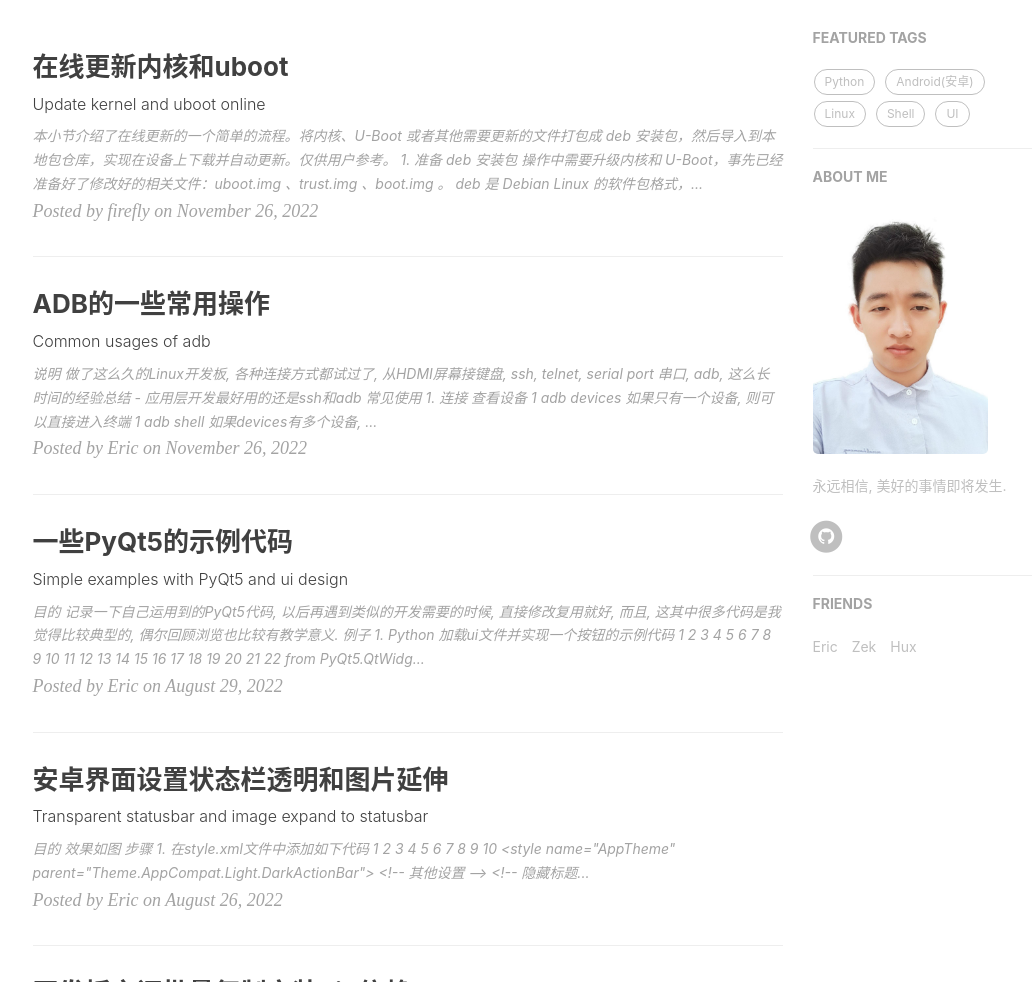
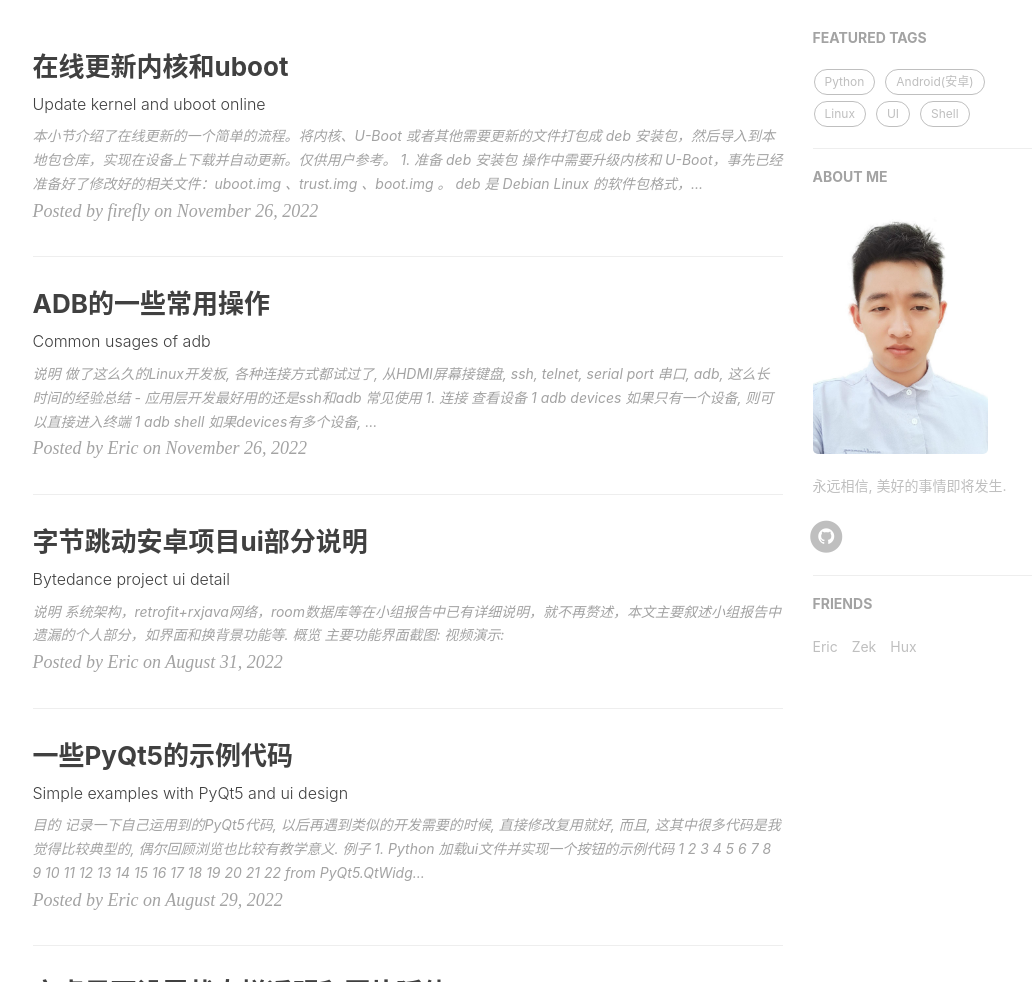
Before and after one commit to Zeknes/zeknes.github.io, a Jekyll site: the page built from index.html, in a window 1280 px wide and 1400 px high. Shown: the part 418-1400 px from the top of the window, without its empty margins (135-1171 px from the left). Built offline with Jekyll 4.4.1, drawn with Linux system fonts in a browser that asks for light colours; nearby versions of some CDN libraries; the list of posts is cut into pages by our own code; comment, search, counter and statistics services are not loaded.

```diff
--- a/_posts/2022-08-26-android-transparent-statusbar.md
+++ b/_posts/2022-08-26-android-transparent-statusbar.md
@@ -15,7 +15,7 @@ tags:
 
 效果如图
 
-![我的主页](/img/in-post/2022-08-26/page-mine.jpg)
+![我的主页](/img/in-post/page-mine.jpg)
 
 
 
--- /dev/null
+++ b/_posts/2022-08-31-bytedance-project-ui-detail.md
@@ -0,0 +1,44 @@
+---
+layout: post
+title: "字节跳动安卓项目ui部分说明"
+subtitle: "Bytedance project ui detail"
+author: "Eric"
+header-style: text
+tags:
+  - Android(安卓)
+  - xml
+  - UI
+  - Layout
+---
+
+
+
+## 说明
+
+
+
+`系统架构`，`retrofit`+`rxjava`网络，`room数据库`等在小组报告中已有详细说明，就不再赘述，本文主要叙述小组报告中遗漏的个人部分，如界面和换背景功能等.
+
+
+
+
+
+## 概览
+
+
+
+主要功能界面截图:
+
+![screenshots](/img/in-post/bytedance-android-app-screenshot.png)
+
+
+
+视频演示:
+
+<html>
+
+<video width="320" height="240" controls>
+    <source src="/img/in-post/bytedance-app-video-demo.mp4" type="video/mp4">
+</video>
+
+</html>
```
Also changed, not shown: img/in-post/bytedance-android-app-screenshot.png (added), img/in-post/page-mine.jpg (renamed from img/in-post/2022-08-26/page-mine.jpg), img/in-post/pips.png (renamed from img/in-post/2022-07-29/pips.png), 1 other file.
